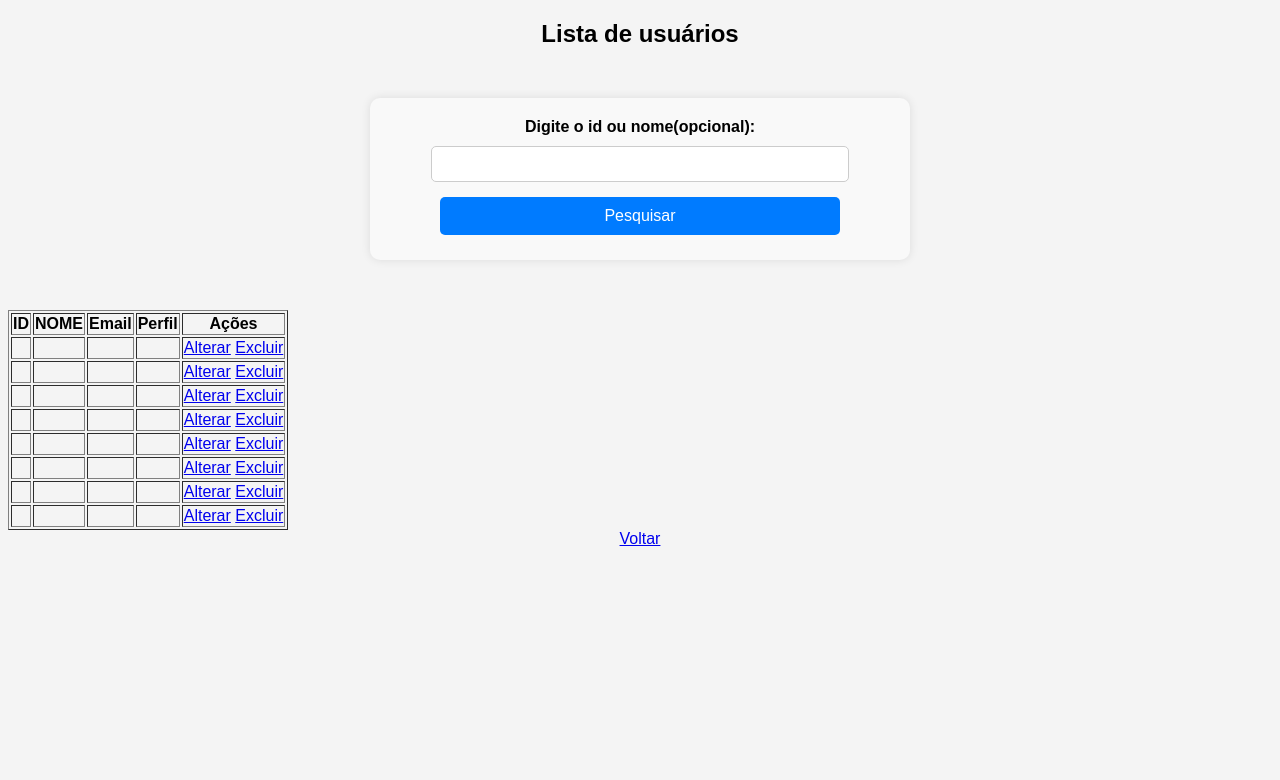
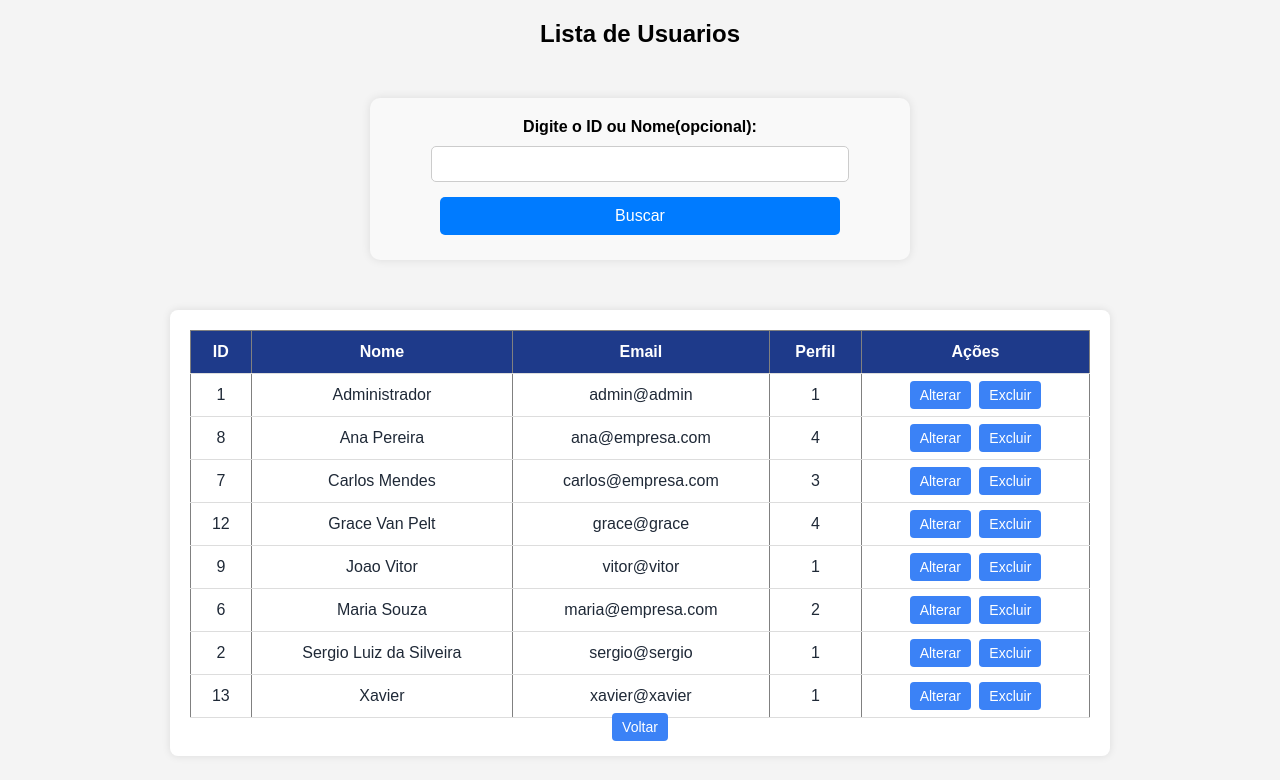
Before and after one commit to Caioairesd/Prova_Caio_Vinicius, a PHP site: page /buscar_usuario.php in a window 1280 px wide. Shown: the top 780 px of the page. Run offline with PHP 8.4, Linux system fonts and the light colour scheme; a user stored in the database is signed in; data comes from the database, SQL or seed files in the repository.

Commit message:
add
add: Finalizado as telas de excluir usuário e a estilização da tabela de buscar usuários

```diff
--- a/buscar_usuario.php
+++ b/buscar_usuario.php
@@ -3,7 +3,7 @@ session_start();
 require_once 'conexao.php';
 
 if ($_SESSION['perfil'] != 1 && $_SESSION['perfil'] != 2) {
-    echo "<script>alert('Acesso negado');window.location.href='principal.php'</script>";
+    echo "<script>alert('Acesso negado. Você não tem permissão para acessar esta página.'); window.location.href='principal.php';</script>";
     exit();
 }
 
@@ -11,99 +11,79 @@ if ($_SESSION['perfil'] != 1 && $_SESSION['perfil'] != 2) {
 $usuarios = [];
 
 // Se o formulario for enviado, busca o usuario pelo id ou nome
-
-if ($_SERVER['REQUEST_METHOD'] == 'POST' && !empty($_POST['busca'])) {
+if ($_SERVER["REQUEST_METHOD"] == "POST" && !empty($_POST['busca'])) {
     $busca = trim($_POST['busca']);
 
-    // Verifica se a busca é um número (id) ou UM nome
+    // Verifica se a busca é um número (ID) ou um nome
     if (is_numeric($busca)) {
-        $sql = "SELECT * FROM usuario where id_usuario = :busca ORDER BY nome ASC";
+        $sql = "SELECT * FROM usuario WHERE id_usuario = :busca ORDER BY nome ASC";
         $stmt = $pdo->prepare($sql);
-        $stmt -> bindParam(':busca',$busca, pdo::PARAM_INT);
-
+        $stmt->bindParam(":busca", $busca, PDO::PARAM_INT); // Busca por ID
     } else {
-
-        $sql = "SELECT  * FROM usuario WHERE nome LIKE  :busca_nome ORDER BY nome ASC";
+        $sql = "SELECT * FROM usuario WHERE nome LIKE :busca_nome ORDER BY nome ASC";
         $stmt = $pdo->prepare($sql);
-
-        //POSSIVEL ERRO (Verificar AQUI!!!!!!!!!!!!!!!!!!!!)
-
-        $stmt -> bindValue(':busca_nome', "$busca%", pdo::PARAM_STR);
-
-
+        $stmt->bindValue(":busca_nome", "%$busca%", PDO::PARAM_STR); // Busca por nome
+        $busca = "%$busca%"; // Para busca por nome
+    }
+} else {
+    // Busca todos os usuarios se o formulario não for enviado
+    $sql = "SELECT * FROM usuario ORDER BY nome ASC";
+    $stmt = $pdo->prepare($sql);
 }
 
-} else {
-    $sql = "SELECT * FROM  usuario ORDER BY nome ASC";
-    $stmt = $pdo -> prepare($sql);
-
-}
-
-$stmt -> execute();
-$usuarios = $stmt -> fetchAll($pdo::FETCH_ASSOC);
-
-
+$stmt->execute();
+$usuarios = $stmt->fetchAll(PDO::FETCH_ASSOC);
 ?>
 
-
 <!DOCTYPE html>
-<html lang="pt-br">
+<html lang="en">
 
 <head>
     <meta charset="UTF-8">
     <meta name="viewport" content="width=device-width, initial-scale=1.0">
+    <title>Buscar Usuario</title>
     <link rel="stylesheet" href="styles.css">
-    <title>Document</title>
 </head>
 
 <body>
-    <h2>Lista de usuários</h2>
-
-    <!--Formulario para buscar usuarios-->
+    <h2>Lista de Usuarios</h2>
+    <!-- Formulário de busca -->
     <form action="buscar_usuario.php" method="post">
-        <label for="busac">Digite o id ou nome(opcional):</label>
-        <input type="text" id="busca" name="busca">
-
-        <button type="submit">Pesquisar</button>
-
-
+        <label for="busca">Digite o ID ou Nome(opcional):</label>
+        <input type="text" id="busca" name="busca" required>
+        <button type="submit">Buscar</button>
     </form>
 
     <?php if (!empty($usuarios)): ?>
+        <div class="lista-usuarios">
             <table border="1">
                 <tr>
                     <th>ID</th>
-                <th>NOME</th>
+                    <th>Nome</th>
                     <th>Email</th>
                     <th>Perfil</th>
                     <th>Ações</th>
-
                 </tr>
                 <?php foreach ($usuarios as $usuario): ?>
                     <tr>
-                    <td <?= htmlspecialchars($usuario['id_usuario']) ?>></td>
-                    <td <?= htmlspecialchars($usuario['nome']) ?>></td>
-                    <td <?= htmlspecialchars($usuario['email']) ?>></td>
-                    <td <?= htmlspecialchars($usuario['id_perfil']) ?>></td>
+                        <td><?= htmlspecialchars($usuario['id_usuario']) ?></td>
+                        <td><?= htmlspecialchars($usuario['nome']) ?></td>
+                        <td><?= htmlspecialchars($usuario['email']) ?></td>
+                        <td><?= htmlspecialchars($usuario['id_perfil']) ?></td>
                         <td>
-
                             <a href="alterar_usuario.php?id=<?= htmlspecialchars($usuario['id_usuario']) ?>">Alterar</a>
-
-                        <a href="alterar_usuario.php?id=<?= htmlspecialchars($usuario['id_usuario']) ?>"
-                            onclick="return confirm('Tem certeza que deseja excluir esse usuário?')">Excluir</a>
+                            <a href="excluir_usuario.php?id=<?= htmlspecialchars($usuario['id_usuario']) ?>"
+                                onclick="return confirm('Tem certeza que deseja excluir este usuario?')">Excluir</a>
                         </td>
-
                     </tr>
-            <?php endforeach ?>
-
+                <?php endforeach; ?>
             </table>
 
         <?php else: ?>
-        <p>Nenhum usuário encontrado!</p>
-
+            <p>Nenhum usuário encontrado.</p>
         <?php endif; ?>
-
         <a href="principal.php">Voltar</a>
+    </div>
 </body>
 
 </html>
--- a/emails_simulados.txt
+++ b/emails_simulados.txt
@@ -74,3 +74,7 @@ Para: admin@admin
 Olá! Sua nova senha temporária é: JQz8AMg3
 
 ----------------------
+Para: sergio@sergio
+Olá! Sua nova senha temporária é: tqAG0Mv7
+
+----------------------
--- a/styles.css
+++ b/styles.css
@@ -168,3 +168,71 @@ button {
 button:hover {
     background-color: #0056b3; /* Azul mais escuro ao passar o mouse */
 }
+
+/* Buscar usuarios tabela*/
+
+.lista-usuarios {
+    max-width: 900px;
+    margin: 40px auto;
+    padding: 20px;
+    background: #fff;
+    border-radius: 8px;
+    box-shadow: 0 0 8px rgba(0,0,0,0.1);
+    color: #1F2937;
+  }
+
+  .lista-usuarios h1 {
+    color: #1E3A8A;
+    text-align: center;
+    margin-bottom: 30px;
+  }
+
+  .lista-usuarios table {
+    width: 100%;
+    border-collapse: collapse;
+  }
+
+  .lista-usuarios th,
+  .lista-usuarios td {
+    padding: 12px;
+    text-align: center;
+    border-bottom: 1px solid #ddd;
+  }
+
+  .lista-usuarios th {
+    background-color: #1E3A8A;
+    color: white;
+  }
+
+  .lista-usuarios tr:hover {
+    background-color: #F0F4FF;
+  }
+
+  .lista-usuarios img {
+    max-width: 80px;
+    border-radius: 6px;
+    box-shadow: 0 0 5px rgba(0,0,0,0.1);
+    border: 1px solid #ccc;
+  }
+
+  .lista-usuarios a,
+  .lista-usuarios button {
+    padding: 6px 10px;
+    margin: 2px;
+    font-size: 14px;
+    border: none;
+    border-radius: 4px;
+    text-decoration: none;
+    color: white;
+    background-color: #3B82F6;
+    cursor: pointer;
+  }
+
+  .lista-usuarios a:hover,
+  .lista-usuarios button:hover {
+    background-color: #2563EB;
+  }
+
+  .lista-usuarios form {
+    display: inline;
+  }
```
Also changed, not shown: alterar_usuario.php (+10 -14 lines), excluir_usuario.php (added, +80 -0 lines), principal.php (+7 -18 lines), processa_alteracao_usuario.php (added, +57 -0 lines). Lines whose indentation alone changed are shown as unchanged.
